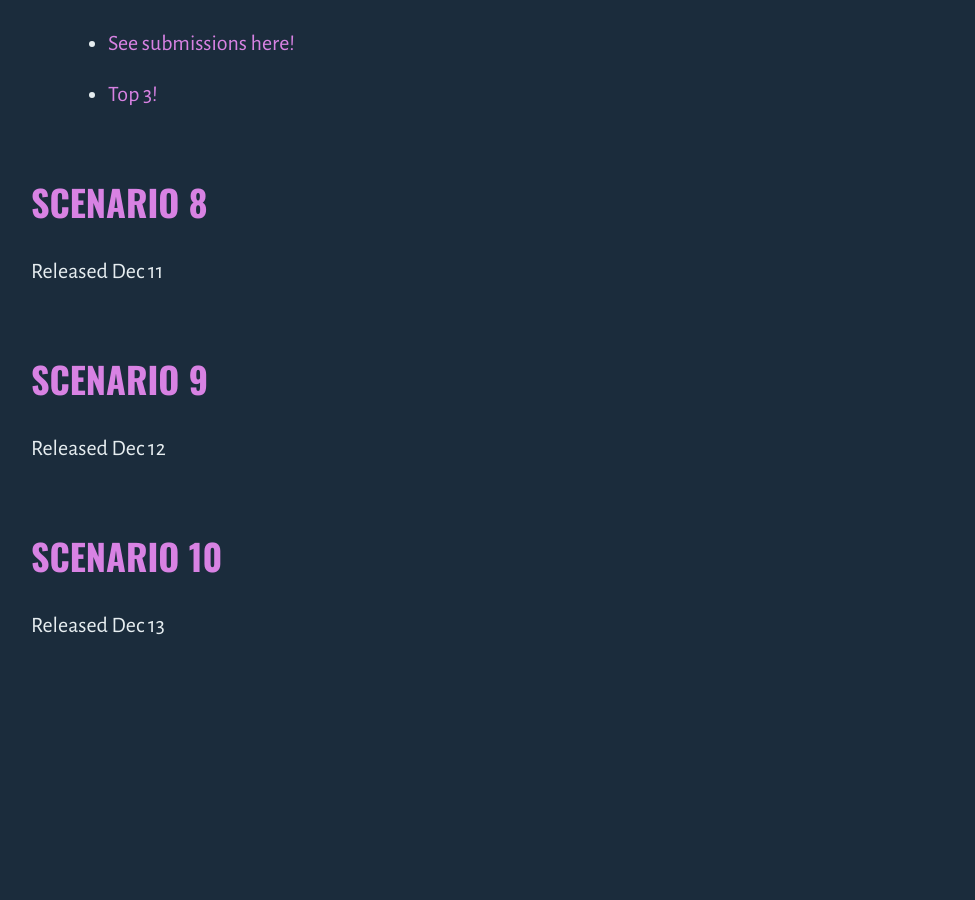
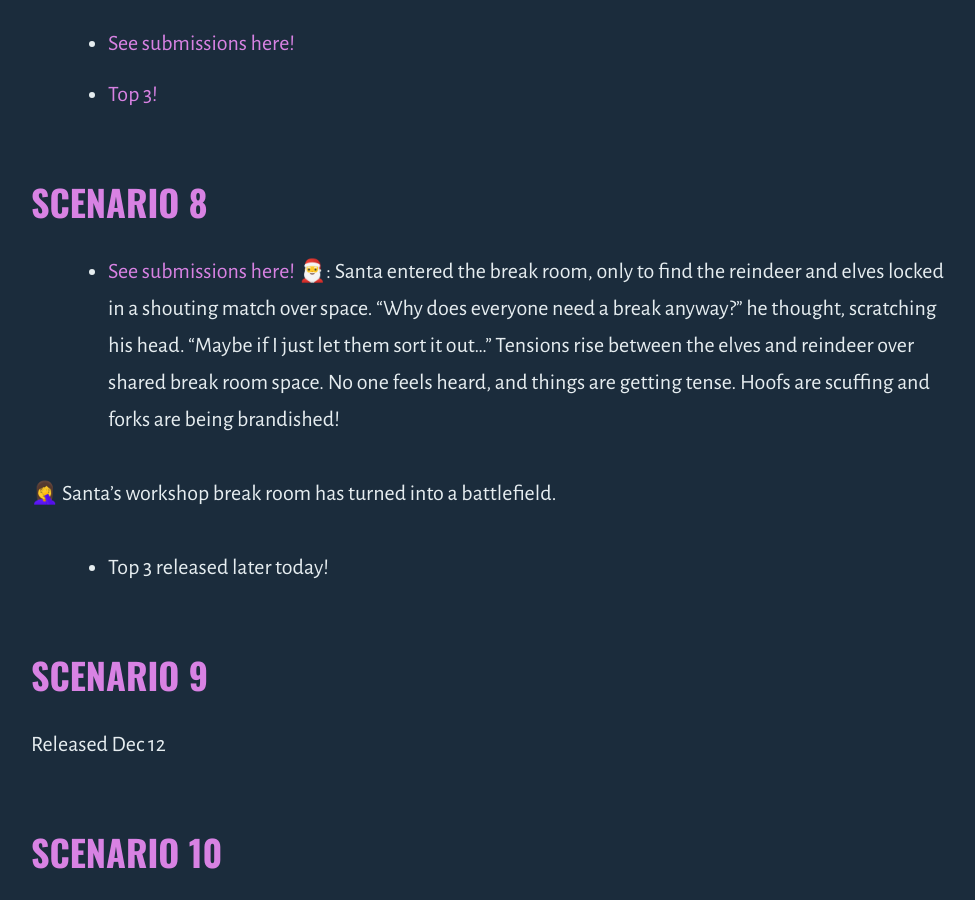
Before and after one commit to outragedpinkracoon/outragedpinkracoon.github.io, a Jekyll site: the page built from _posts/2024-12-2-advent-of-bad-management.md, in a window 1280 px wide and 900 px high, scrolled down 4397 px. Shown: the whole window, without its empty margins (150-1125 px from the left). Built offline with Jekyll 4.4.1, drawn with Linux system fonts in a browser that asks for light colours; comment, search, counter and statistics services are not loaded; before the commit the page ends 5145 px from its top, so only the background shows below that.

Commit message:
adds day 8

```diff
--- a/_posts/2024-12-2-advent-of-bad-management.md
+++ b/_posts/2024-12-2-advent-of-bad-management.md
@@ -81,7 +81,12 @@ In a very scientific manner I'll pick my favourite response every day based on w
 * [Top 3!](https://www.linkedin.com/feed/update/urn:li:share:7272328293821952000/)
 
 ## Scenario 8
-Released Dec 11
+* [See submissions here!](https://www.linkedin.com/feed/update/urn:li:activity:7272550692165189632/)
+🎅: Santa entered the break room, only to find the reindeer and elves locked in a shouting match over space. "Why does everyone need a break anyway?" he thought, scratching his head. "Maybe if I just let them sort it out..." Tensions rise between the elves and reindeer over shared break room space. No one feels heard, and things are getting tense. Hoofs are scuffing and forks are being brandished!
+
+🤦‍♀️ Santa's workshop break room has turned into a battlefield.
+* Top 3 released later today!
+
 
 ## Scenario 9
 Released Dec 12
```
